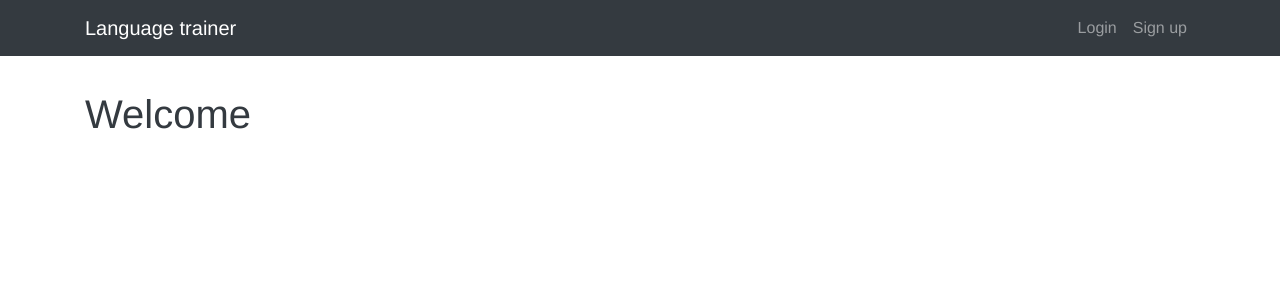
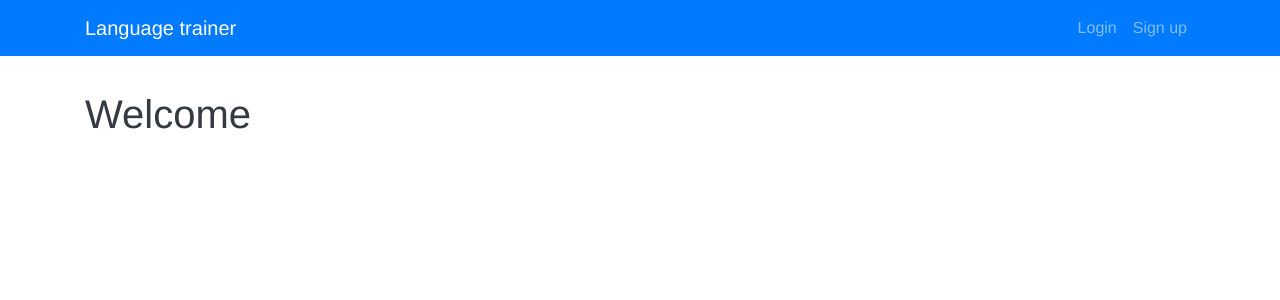
Before and after one commit to oleurud/language-trainer-front, a Vue app: page / in a window 1280 px wide. Shown: the top 300 px of the page. Built offline with nearby package versions, Linux system fonts and the light colour scheme.

Commit message:
style details

```diff
--- a/src/components/globals/TheHeader.vue
+++ b/src/components/globals/TheHeader.vue
@@ -1,6 +1,6 @@
 <template>
     <div>
-        <nav class="navbar navbar-expand-md navbar-dark bg-dark fixed-top">
+        <nav class="navbar navbar-expand-md navbar-dark bg-primary fixed-top">
             <div class="container">
                 <router-link class="navbar-brand" to="/">Language trainer</router-link>
                 <button class="navbar-toggler" type="button" data-toggle="collapse" data-target="#mainNavbar" aria-controls="navbarsExampleDefault" aria-expanded="false" aria-label="Toggle navigation">
```
